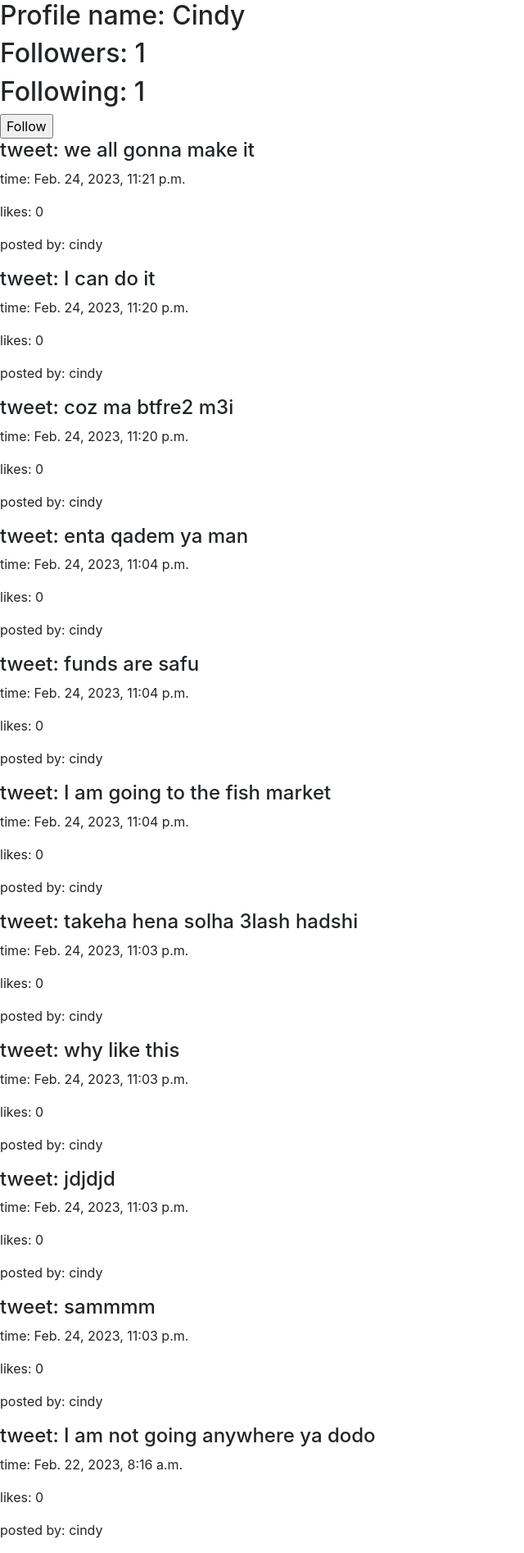
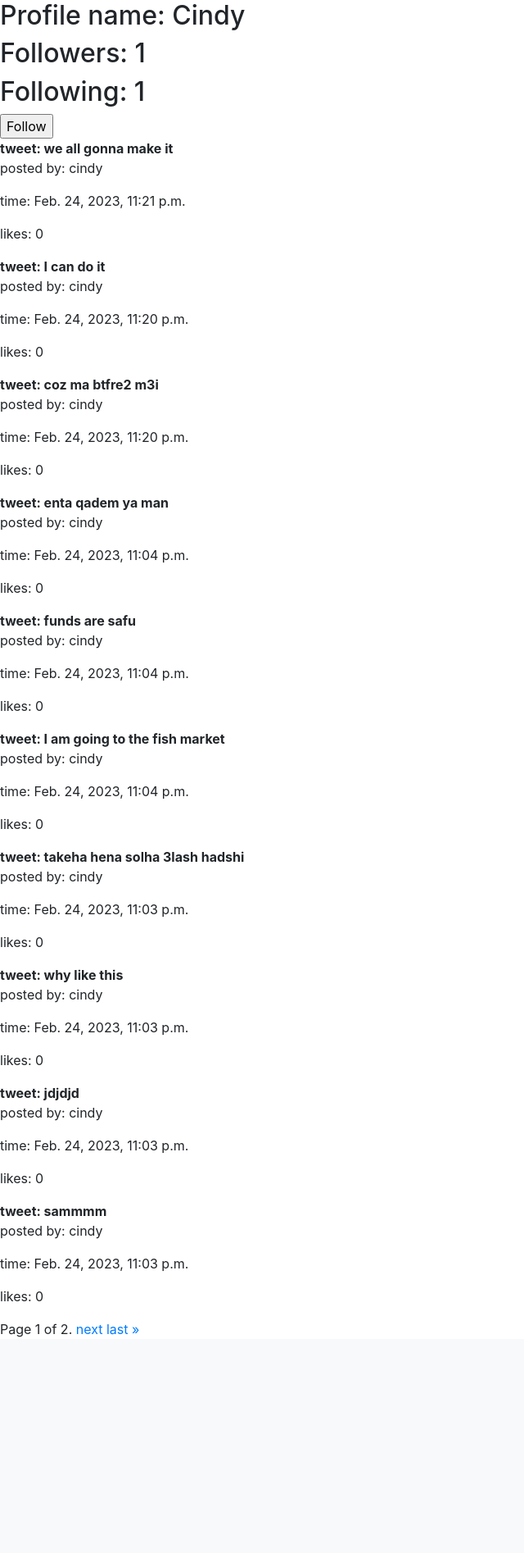
Before and after one commit to ramiqayya/project4, a Django app: page /4 in a window 1280 px wide. Shown: the part 56-1950 px from the top of the page at 82% size, without its empty margins (0-640 px from the left). After the commit the page ends 1687 px from the top, so only its background shows below. Run offline with Django 3.2, Linux system fonts and the light colour scheme; a user stored in the database is signed in; data comes from the database, SQL or seed files in the repository; both versions use the stored data as it was after the commit; some libraries are stand-ins or nearby versions.

Commit message:
add pagination to the profile page

```diff
--- a/project4/network/templates/network/profile.html
+++ b/project4/network/templates/network/profile.html
@@ -23,17 +23,37 @@
 {%endif%}
 {%endif%}
 
-{%for post in posts%}
+{%for post in page_obj%}
 <div>
 
-    <h4>tweet: {{post.tweet}}</h4>
+    <b>tweet: {{post.tweet}}</b>
+    <p>posted by: {{post.publisher}}</p>
     <p>time: {{post.date_time}}</p>
     <p>likes: {{post.likes}}</p>
-    <p>posted by: {{post.publisher}}</p>
+
 
 </div>
 {%endfor%}
 
+<div class="pagination">
+    <span class="step-links">
+        {% if page_obj.has_previous %}
+        <a href="?page=1">&laquo; first</a>
+        <a href="?page={{ page_obj.previous_page_number }}">previous</a>
+        {% endif %}
+
+        <span class="current">
+            Page {{ page_obj.number }} of {{ page_obj.paginator.num_pages }}.
+        </span>
+
+        {% if page_obj.has_next %}
+        <a href="?page={{ page_obj.next_page_number }}">next</a>
+        <a href="?page={{ page_obj.paginator.num_pages }}">last &raquo;</a>
+        {% endif %}
+    </span>
+</div>
+
+
 
 
 {% endblock %}
--- a/project4/network/views.py
+++ b/project4/network/views.py
@@ -32,7 +32,6 @@ def index(request):
 
     return render(request, "network/index.html", {
         "new_post": post_form,
-        "posts": all_posts,
         'page_obj': page_obj
     })
 
@@ -94,25 +93,24 @@ def profile(request, user_id):
 
     following = Follow.objects.filter(followee_id=user_id)
     followers = Follow.objects.filter(follower_id=user_id)
-    # print(followers)
-    # followees_list = []
+
     followings_list = Follow.objects.filter(
         follower=request.user, followee_id=user_id)
     ff_list = []
     for ff in followings_list:
         print(ff.follower)
         ff_list.append(str(ff.follower))
-    print(ff_list)
-    # print(followings_list)
-    # for follower in followers:
-    # print(follower.followee)
-    # followees_list.append(follower.followee)
-    # print(followees_list)
+
     following_count = len(following)
     followers_count = len(followers)
     posts = Post.objects.filter(publisher_id=user_id).order_by("-date_time")
     me = request.user
     username = User.objects.get(pk=user_id)
+
+    paginator = Paginator(posts, 10)
+    page_number = request.GET.get('page')
+    page_obj = paginator.get_page(page_number)
+
     if request.method == "POST":
         if "follow" in request.POST:
             Follow.objects.create(follower=me, followee=username)
@@ -128,7 +126,7 @@ def profile(request, user_id):
                       "following": following_count,
                       "followers": followers_count,
                       "username": str(username.username),
-                      "posts": posts,
+                      "page_obj": page_obj,
                       "me": str(me),
                       "f_list": ff_list,
                       "user_id": user_id
@@ -155,7 +153,6 @@ def following(request):
     page_obj = paginator.get_page(page_number)
 
     return render(request, "network/following.html", {
-        "posts": allposts,
         "page_obj": page_obj
 
     })
```
Also changed, not shown: project4/db.sqlite3.
